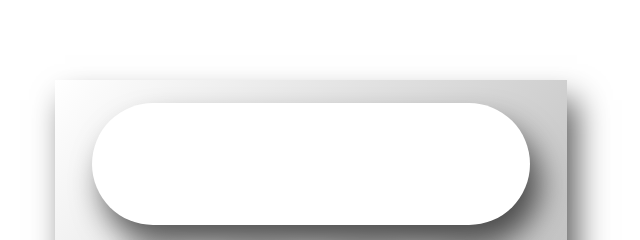
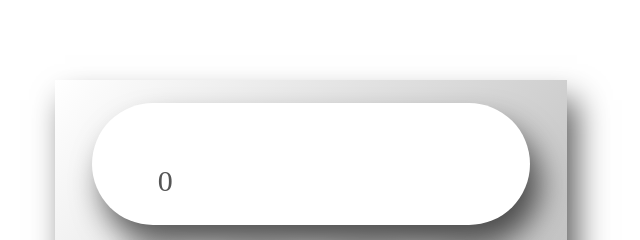
Before and after one commit to shazy89/calculator, a React (Create React App) app: page / in a window 1280 px wide. Shown: the top 240 px of the page, without its empty margins (329-969 px from the left). Built offline with nearby package versions, Linux system fonts and the light colour scheme; the HTML template or start-up script is replaced by a standard one.

Commit message:
tested custom hook

```diff
--- a/src/App.js
+++ b/src/App.js
@@ -1,39 +1,18 @@
 import React, { useState } from "react";
+import useCalculator from "./hooks/useCalculator";
 import "./App.css";
 import { characters, specialChars } from "./components/index";
 import Row from "./components/Row";
 const App = () => {
-  const [total, setTotal] = useState(0);
-  const [number, setNumber] = useState([]);
-
-  const targtNumber = number.join("");
+  const [select, number, total, targtNumber] = useCalculator();
 
   const { firstRow, secondRow, thirdRow, fourthRow, lastRow } = characters;
-
-  console.log(number);
-  const select = (e) => {
-    if (!specialChars.includes(e.target.innerText)) {
-      setNumber([...number, e.target.innerText]);
-    }
-    calculate(e.target.innerText);
-  };
-  const calculate = (symbol) => {
-    switch (symbol) {
-      case "c":
-        setNumber([]);
-        setTotal(0);
-      case "+":
-        setTotal(total);
-      default:
-        return symbol;
-    }
-  };
 
   return (
     <div className="intro">
       <div className="calculator box">
         <div className="digit-screen box">
-          <div className="text-box">{targtNumber}</div>
+          <div className="text-box">{!number.length ? total : targtNumber}</div>
         </div>
 
         <Row select={select} characters={firstRow} />
--- /dev/null
+++ b/src/hooks/useCalculator.js
@@ -0,0 +1,87 @@
+import { useState } from "react";
+import { specialChars } from "../components/index";
+export default () => {
+  const [total, setTotal] = useState(0);
+  const [number, setNumber] = useState([]);
+  const [prevOperator, setPrevOperator] = useState("");
+  const targtNumber = number.join("");
+
+  const select = (e) => {
+    if (!specialChars.includes(e.target.innerText)) {
+      setNumber([...number, e.target.innerText]);
+    }
+    calculate(e.target.innerText, targtNumber);
+  };
+
+  const calculate = (symbol, nmbr) => {
+    let number = parseInt(nmbr);
+
+    switch (symbol) {
+      case "c":
+        setNumber([]);
+        setTotal(0);
+        break;
+      case "+":
+        if (number) {
+          setTotal(number + total);
+          setPrevOperator("+");
+          setNumber([]);
+        } else {
+          setTotal(total);
+        }
+        break;
+      case "-":
+        if (number && total !== 0) {
+          setPrevOperator("-");
+          setTotal(total - number);
+          setNumber([]);
+        } else if (number && total === 0) {
+          setPrevOperator("-");
+          setTotal(number);
+          setNumber([]);
+        } else {
+          setTotal(total);
+        }
+        break;
+      case "*":
+        if (number && total !== 0) {
+          setTotal(number * total);
+          setPrevOperator("*");
+          setNumber([]);
+        } else if (number && total === 0) {
+          setPrevOperator("*");
+          setTotal(number);
+          setNumber([]);
+        } else {
+          setTotal(total);
+        }
+        break;
+      case "/":
+        if (number && total !== 0) {
+          setTotal(number / total);
+          setPrevOperator("/");
+          setNumber([]);
+        } else if (number && total === 0) {
+          setPrevOperator("/");
+          setTotal(number);
+          setNumber([]);
+        } else {
+          setTotal(total);
+        }
+        break;
+      case "=":
+        if (number && prevOperator === "+") setTotal(number + total);
+        if (number && prevOperator === "-") setTotal(total - number);
+        if (number && prevOperator === "*") setTotal(total * number);
+        if (number && prevOperator === "/") setTotal(total / number);
+
+        setNumber([]);
+
+        break;
+      default:
+        return symbol;
+    }
+  };
+
+  return [select, number, total, targtNumber];
+};
```
